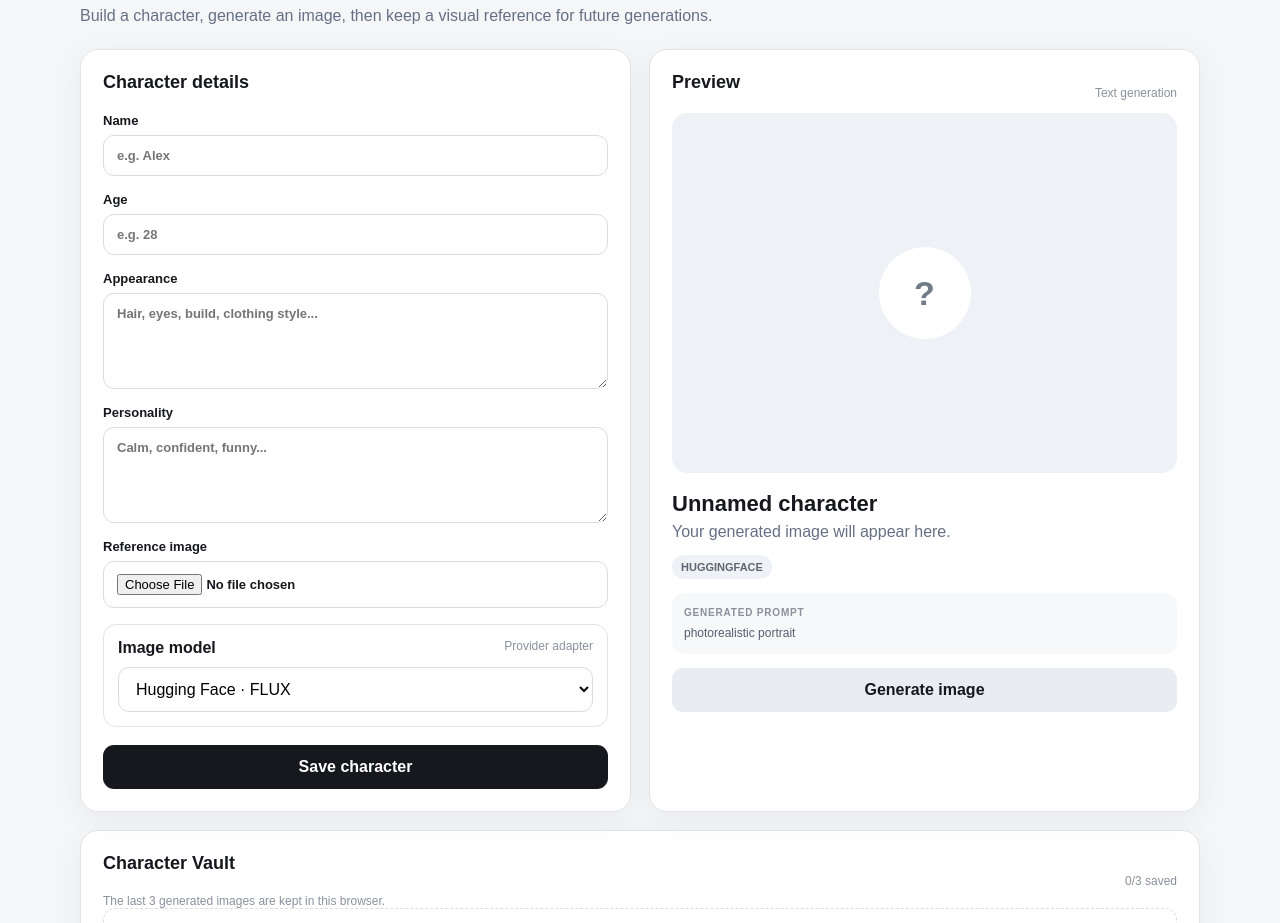
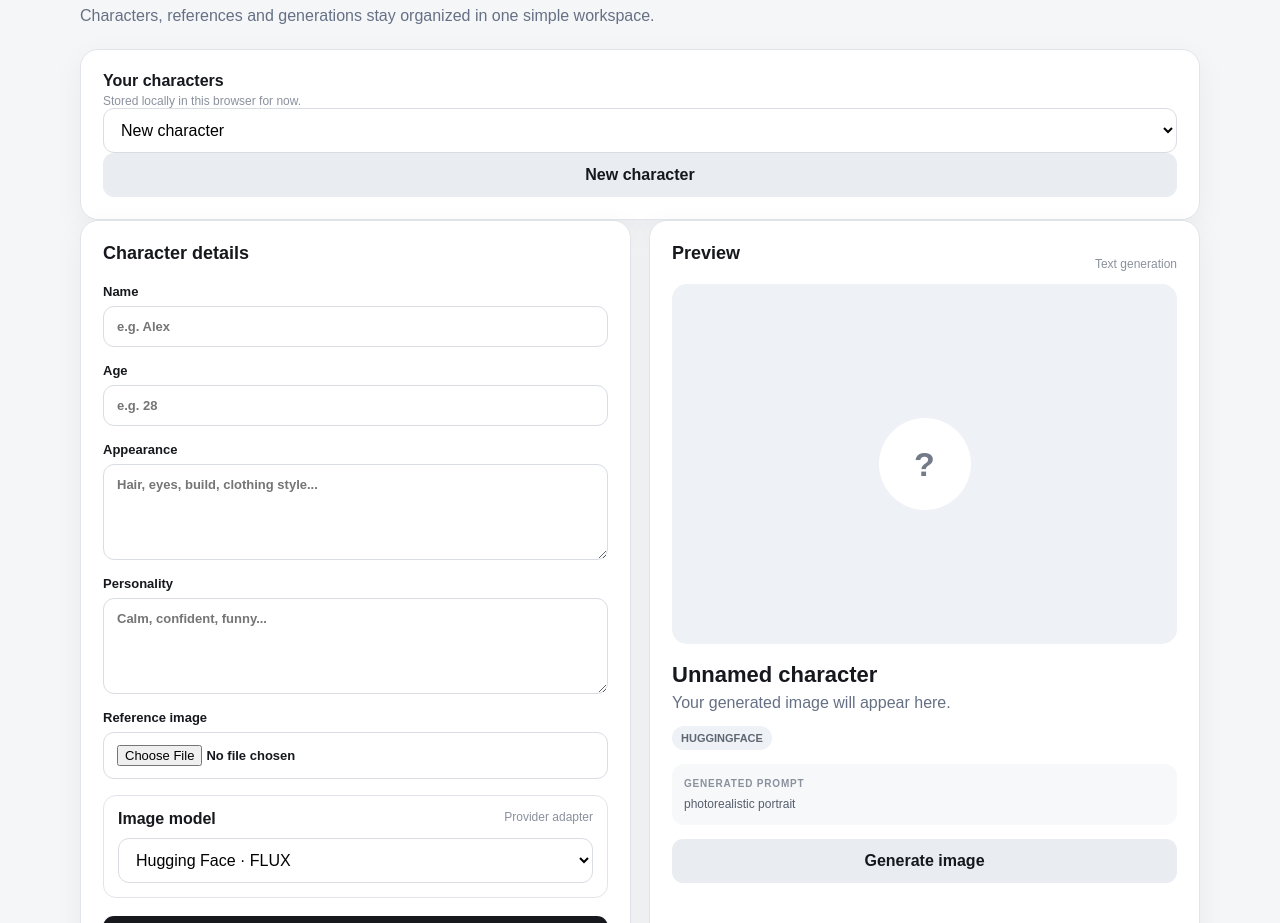
Before and after one commit to freemonkeyyourlife-lab/character-studio, a Next.js app: page / in a window 1280 px wide. Shown: the part 109-1032 px from the top of the page. Built offline with nearby package versions, Linux system fonts and the light colour scheme.

Commit message:
Turn browser vault into persistent character workspace

```diff
--- a/app/page.tsx
+++ b/app/page.tsx
@@ -5,29 +5,47 @@ import { imageProviders, type Character } from "@/lib/character";
 
 type SavedGeneration = {
   id: string;
+  characterId: string;
   name: string;
   prompt: string;
   imageUrl: string;
   createdAt: string;
 };
 
-const initialCharacter: Character = { name: "", age: "", appearance: "", personality: "" };
-const STORAGE_KEY = "character-studio-generations";
+const CHARACTER_KEY = "character-studio-characters";
+const GENERATION_KEY = "character-studio-generations";
+
+const blank = (): Character => ({
+  id: crypto.randomUUID(),
+  name: "",
+  age: "",
+  appearance: "",
+  personality: "",
+  createdAt: new Date().toISOString(),
+  updatedAt: new Date().toISOString(),
+});
 
 export default function Home() {
-  const [character, setCharacter] = useState(initialCharacter);
-  const [saved, setSaved] = useState(false);
+  const [character, setCharacter] = useState<Character>(blank);
+  const [characters, setCharacters] = useState<Character[]>([]);
+  const [generations, setGenerations] = useState<SavedGeneration[]>([]);
   const [provider, setProvider] = useState(imageProviders[0].id);
   const [imageUrl, setImageUrl] = useState("");
   const [generating, setGenerating] = useState(false);
+  const [saved, setSaved] = useState(false);
   const [error, setError] = useState("");
   const [reference, setReference] = useState<File | null>(null);
-  const [generations, setGenerations] = useState<SavedGeneration[]>([]);
 
   useEffect(() => {
     try {
-      const raw = localStorage.getItem(STORAGE_KEY);
-      if (raw) setGenerations(JSON.parse(raw) as SavedGeneration[]);
+      const storedCharacters = localStorage.getItem(CHARACTER_KEY);
+      const storedGenerations = localStorage.getItem(GENERATION_KEY);
+      if (storedCharacters) {
+        const list = JSON.parse(storedCharacters) as Character[];
+        setCharacters(list);
+        if (list[0]) setCharacter(list[0]);
+      }
+      if (storedGenerations) setGenerations(JSON.parse(storedGenerations) as SavedGeneration[]);
     } catch {}
   }, []);
 
@@ -39,13 +57,30 @@ export default function Home() {
 
   const update = (key: keyof Character, value: string) => {
     setSaved(false);
-    setCharacter((current) => ({ ...current, [key]: value }));
+    setCharacter((current) => ({ ...current, [key]: value, updatedAt: new Date().toISOString() }));
   };
 
-  const saveGeneration = (next: SavedGeneration) => {
-    const updated = [next, ...generations].slice(0, 3);
+  const saveCharacter = () => {
+    const next = { ...character, updatedAt: new Date().toISOString() };
+    const updated = [next, ...characters.filter((item) => item.id !== next.id)];
+    setCharacter(next);
+    setCharacters(updated);
+    setSaved(true);
+    localStorage.setItem(CHARACTER_KEY, JSON.stringify(updated));
+  };
+
+  const newCharacter = () => {
+    setCharacter(blank());
+    setImageUrl("");
+    setReference(null);
+    setSaved(false);
+    setError("");
+  };
+
+  const saveGeneration = (item: SavedGeneration) => {
+    const updated = [item, ...generations].slice(0, 12);
     setGenerations(updated);
-    try { localStorage.setItem(STORAGE_KEY, JSON.stringify(updated)); } catch {}
+    localStorage.setItem(GENERATION_KEY, JSON.stringify(updated));
   };
 
   const generate = async () => {
@@ -65,13 +100,11 @@ export default function Home() {
           body: JSON.stringify({ provider, prompt }),
         });
       }
-
-      const contentType = response.headers.get("content-type") || "";
+      const type = response.headers.get("content-type") || "";
       if (!response.ok) {
-        const data = contentType.includes("application/json") ? await response.json() : null;
+        const data = type.includes("application/json") ? await response.json() : null;
         throw new Error(data?.error || "Generation failed.");
       }
-
       const blob = await response.blob();
       const nextUrl = URL.createObjectURL(blob);
       setImageUrl(nextUrl);
@@ -81,6 +114,7 @@ export default function Home() {
         if (typeof reader.result === "string") {
           saveGeneration({
             id: crypto.randomUUID(),
+            characterId: character.id,
             name: character.name || "Unnamed character",
             prompt,
             imageUrl: reader.result,
@@ -96,11 +130,14 @@ export default function Home() {
     }
   };
 
-  const restore = (item: SavedGeneration) => {
-    setImageUrl(item.imageUrl);
-    setError("");
-    setCharacter((current) => ({ ...current, name: item.name }));
+  const selectCharacter = (item: Character) => {
+    setCharacter(item);
+    setImageUrl("");
+    setReference(null);
+    setSaved(true);
   };
+
+  const currentGenerations = generations.filter((item) => item.characterId === character.id);
 
   return (
     <main className="shell">
@@ -108,45 +145,47 @@ export default function Home() {
         <div>
           <div className="eyebrow">CHARACTER STUDIO</div>
           <h1>Create your character</h1>
-          <p>Build a character, generate an image, then keep a visual reference for future generations.</p>
+          <p>Characters, references and generations stay organized in one simple workspace.</p>
         </div>
-        <div className="status">MVP · References</div>
+        <div className="status">MVP · Character Vault</div>
       </header>
+
+      <section className="toolbar card">
+        <div>
+          <strong>Your characters</strong>
+          <div className="vaultHint">Stored locally in this browser for now.</div>
+        </div>
+        <div className="toolbarActions">
+          <select value={character.id} onChange={(e) => {
+            const selected = characters.find((item) => item.id === e.target.value);
+            if (selected) selectCharacter(selected);
+          }}>
+            <option value={character.id}>{character.name || "New character"}</option>
+            {characters.filter((item) => item.id !== character.id).map((item) => (
+              <option key={item.id} value={item.id}>{item.name || "Unnamed character"}</option>
+            ))}
+          </select>
+          <button className="secondary smallButton" onClick={newCharacter}>New character</button>
+        </div>
+      </section>
 
       <section className="grid">
         <div className="card">
           <h2>Character details</h2>
-          <label>Name
-            <input value={character.name} onChange={(e) => update("name", e.target.value)} placeholder="e.g. Alex" />
-          </label>
-          <label>Age
-            <input value={character.age} onChange={(e) => update("age", e.target.value)} placeholder="e.g. 28" />
-          </label>
-          <label>Appearance
-            <textarea value={character.appearance} onChange={(e) => update("appearance", e.target.value)} placeholder="Hair, eyes, build, clothing style..." />
-          </label>
-          <label>Personality
-            <textarea value={character.personality} onChange={(e) => update("personality", e.target.value)} placeholder="Calm, confident, funny..." />
-          </label>
-
-          <label>Reference image
-            <input type="file" accept="image/png,image/jpeg,image/webp" onChange={(e) => setReference(e.target.files?.[0] || null)} />
-          </label>
+          <label>Name<input value={character.name} onChange={(e) => update("name", e.target.value)} placeholder="e.g. Alex" /></label>
+          <label>Age<input value={character.age} onChange={(e) => update("age", e.target.value)} placeholder="e.g. 28" /></label>
+          <label>Appearance<textarea value={character.appearance} onChange={(e) => update("appearance", e.target.value)} placeholder="Hair, eyes, build, clothing style..." /></label>
+          <label>Personality<textarea value={character.personality} onChange={(e) => update("personality", e.target.value)} placeholder="Calm, confident, funny..." /></label>
+          <label>Reference image<input type="file" accept="image/png,image/jpeg,image/webp" onChange={(e) => setReference(e.target.files?.[0] || null)} /></label>
           {reference && <div className="saved">Reference ready: {reference.name}</div>}
-
           <div className="providerBox">
             <div><strong>Image model</strong><span>Provider adapter</span></div>
             <select value={provider} onChange={(e) => setProvider(e.target.value)}>
-              {imageProviders.map((item) => (
-                <option key={item.id} value={item.id} disabled={item.status !== "ready"}>
-                  {item.name}{item.status === "planned" ? " · planned" : ""}
-                </option>
-              ))}
+              {imageProviders.map((item) => <option key={item.id} value={item.id} disabled={item.status !== "ready"}>{item.name}{item.status === "planned" ? " · planned" : ""}</option>)}
             </select>
           </div>
-
-          <button className="primary" onClick={() => setSaved(true)}>Save character</button>
-          {saved && <div className="saved">Character saved for this session.</div>}
+          <button className="primary" onClick={saveCharacter}>Save character</button>
+          {saved && <div className="saved">Character saved.</div>}
         </div>
 
         <div className="card preview">
@@ -156,21 +195,16 @@ export default function Home() {
           <p>{character.appearance || "Your generated image will appear here."}</p>
           <div className="tags">{character.age && <span>Age {character.age}</span>}<span>{provider.toUpperCase()}</span>{reference && <span>REFERENCE</span>}</div>
           <div className="promptBox"><small>Generated prompt</small><div>{prompt || "Add appearance and personality details."}</div></div>
-          <button className="secondary" onClick={generate} disabled={generating || !prompt}>
-            {generating ? "Generating image…" : reference ? "Generate from reference" : "Generate image"}
-          </button>
+          <button className="secondary" onClick={generate} disabled={generating || !prompt}>{generating ? "Generating image…" : reference ? "Generate from reference" : "Generate image"}</button>
           {error && <div className="error">{error}</div>}
         </div>
       </section>
 
       <section className="vault card">
-        <div className="previewTop">
-          <div><h2>Character Vault</h2><p className="vaultHint">The last 3 generated images are kept in this browser.</p></div>
-          <span>{generations.length}/3 saved</span>
-        </div>
-        {generations.length === 0 ? <div className="emptyVault">Generate your first character image and it will appear here.</div> : (
-          <div className="vaultGrid">{generations.map((item) => (
-            <button className="vaultItem" key={item.id} onClick={() => restore(item)}>
+        <div className="previewTop"><div><h2>Generation Vault</h2><p className="vaultHint">Saved generations for {character.name || "this character"}.</p></div><span>{currentGenerations.length}</span></div>
+        {currentGenerations.length === 0 ? <div className="emptyVault">No generations for this character yet.</div> : (
+          <div className="vaultGrid">{currentGenerations.map((item) => (
+            <button className="vaultItem" key={item.id} onClick={() => setImageUrl(item.imageUrl)}>
               <img src={item.imageUrl} alt={item.name} /><strong>{item.name}</strong><span>{new Date(item.createdAt).toLocaleString()}</span>
             </button>
           ))}</div>
```
